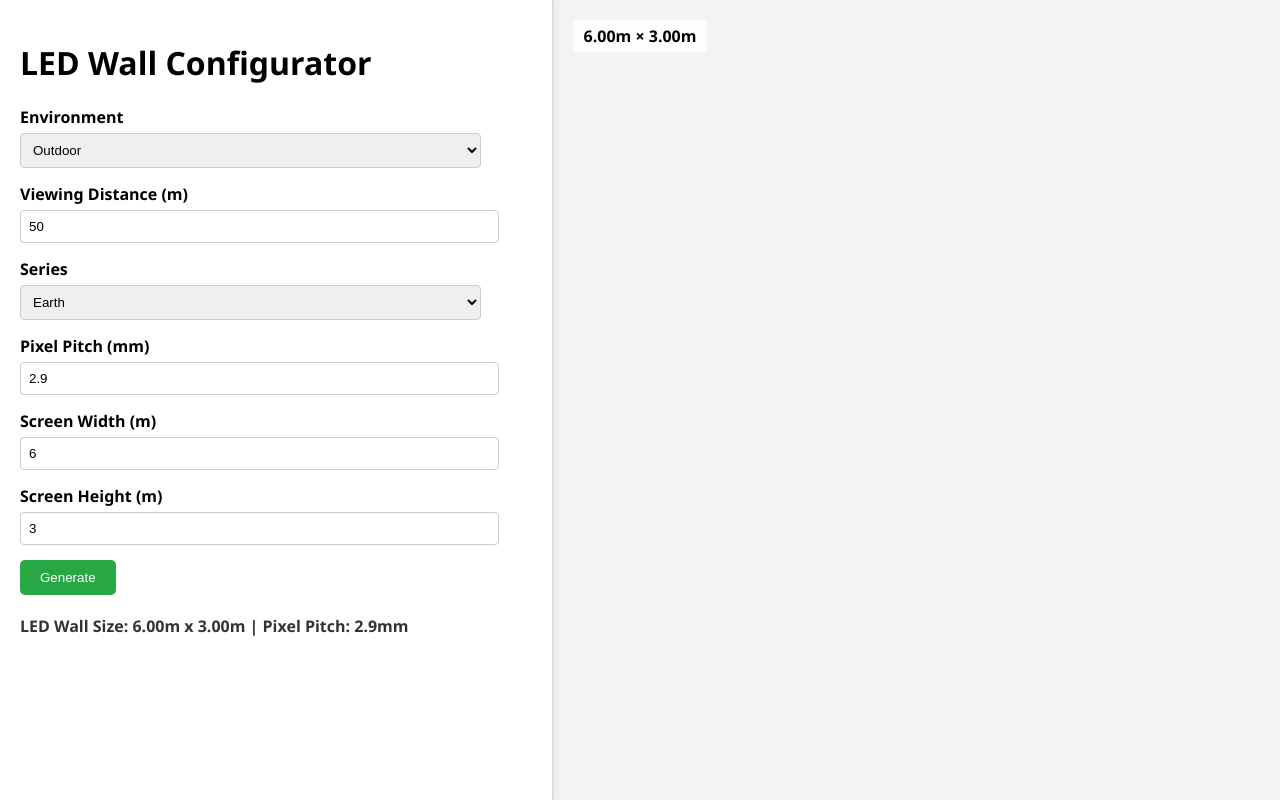
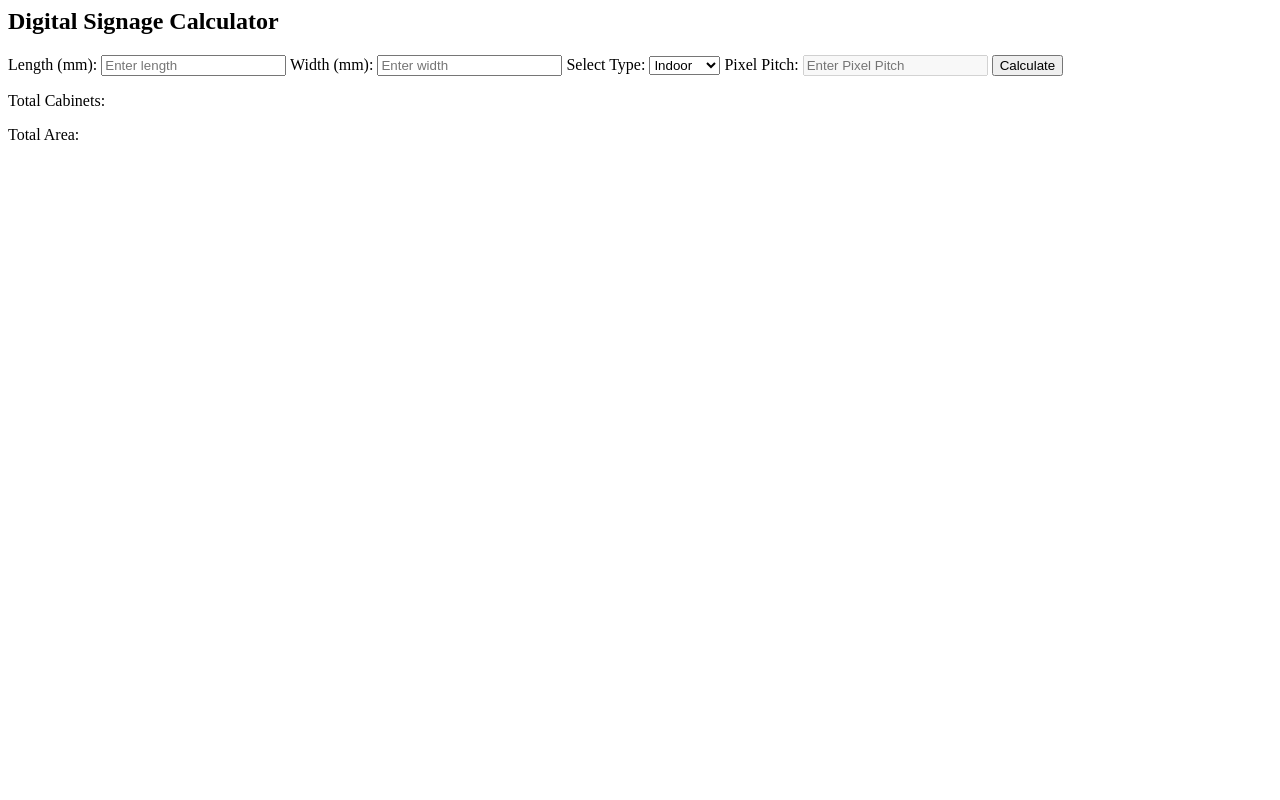
Before and after one commit to amishav31/Ashwani_main, a plain HTML site: page index.html in a window 1280 px wide. Drawn offline with nearby package versions, Linux system fonts and the light colour scheme.

Commit message:
Update index.html

```diff
--- a/index.html
+++ b/index.html
@@ -1,212 +1,27 @@
-<!DOCTYPE html>
-<html lang="en">
-<head>
-  <meta charset="UTF-8" />
-  <meta name="viewport" content="width=device-width, initial-scale=1.0"/>
-  <title>LED Wall Configurator</title>
-  <script src="https://cdnjs.cloudflare.com/ajax/libs/three.js/r128/three.min.js"></script>
-  <style>
-    body {
-      margin: 0;
-      font-family: 'Segoe UI', sans-serif;
-      background: #f4f4f4;
-      height: 100vh;
-      display: flex;
-    }
+<div class="container">
+  <h2>Digital Signage Calculator</h2>
+  <div class="inputs">
+    <label for="length">Length (mm):</label>
+    <input type="number" id="length" placeholder="Enter length">
 
-    .container {
-      display: flex;
-      width: 100%;
-    }
+    <label for="width">Width (mm):</label>
+    <input type="number" id="width" placeholder="Enter width">
 
-    .calculator-container {
-      width: 40%;
-      padding: 20px;
-      background: #fff;
-      border-right: 2px solid #ddd;
-      box-shadow: 2px 0 10px rgba(0, 0, 0, 0.05);
-      overflow-y: auto;
-    }
+    <label for="type">Select Type:</label>
+    <select id="type">
+      <option value="indoor">Indoor</option>
+      <option value="outdoor">Outdoor</option>
+    </select>
 
-    .form-group {
-      margin-bottom: 15px;
-    }
+    <label for="pixel">Pixel Pitch:</label>
+    <input type="number" id="pixel" placeholder="Enter Pixel Pitch" disabled>
 
-    label {
-      display: block;
-      margin-bottom: 5px;
-      font-weight: bold;
-    }
-
-    .form-control {
-      padding: 8px;
-      width: 90%;
-      border-radius: 4px;
-      border: 1px solid #ccc;
-    }
-
-    .btn {
-      background-color: #28a745;
-      color: white;
-      border: none;
-      padding: 10px 20px;
-      border-radius: 5px;
-      cursor: pointer;
-    }
-
-    #3d-container {
-      width: 60%;
-      height: 100vh;
-      background: #e0e0e0;
-      position: relative;
-    }
-
-    #screen-size-label {
-      margin-top: 20px;
-      font-weight: bold;
-      color: #333;
-    }
-
-    #dimension-overlay {
-      position: absolute;
-      top: 20px;
-      left: 50%;
-      transform: translateX(-50%);
-      font-size: 16px;
-      font-weight: bold;
-      color: #000;
-      background: rgba(255, 255, 255, 0.8);
-      padding: 5px 10px;
-      border-radius: 4px;
-    }
-  </style>
-</head>
-<body>
-<div class="container">
-  <!-- Config Section -->
-  <div class="calculator-container">
-    <h1>LED Wall Configurator</h1>
-
-    <div class="form-group">
-      <label for="environment">Environment</label>
-      <select id="environment" class="form-control">
-        <option value="Indoor">Indoor</option>
-        <option value="Outdoor" selected>Outdoor</option>
-      </select>
-    </div>
-
-    <div class="form-group">
-      <label for="viewing-distance">Viewing Distance (m)</label>
-      <input type="number" id="viewing-distance" class="form-control" min="1" value="50">
-    </div>
-
-    <div class="form-group">
-      <label for="series">Series</label>
-      <select id="series" class="form-control">
-        <option value="Earth">Earth</option>
-        <option value="Sky">Sky</option>
-        <option value="Nova">Nova</option>
-      </select>
-    </div>
-
-    <div class="form-group">
-      <label for="pixel-pitch">Pixel Pitch (mm)</label>
-      <input type="number" id="pixel-pitch" class="form-control" value="2.9">
-    </div>
-
-    <div class="form-group">
-      <label for="width">Screen Width (m)</label>
-      <input type="number" id="width" class="form-control" value="6">
-    </div>
-
-    <div class="form-group">
-      <label for="height">Screen Height (m)</label>
-      <input type="number" id="height" class="form-control" value="3">
-    </div>
-
-    <button class="btn" onclick="renderScreen()">Generate</button>
-
-    <div id="screen-size-label"></div>
+    <button onclick="calculate()">Calculate</button>
   </div>
 
-  <!-- 3D Display -->
-  <div id="3d-container">
-    <div id="dimension-overlay"></div>
-  </div>
+  <div id="result">
+    <p>Total Cabinets: <span id="total-cabinets"></span></p>
+    <p>Total Area: <span id="total-area"></span></p>
+    <div id="preview"></div>
+  </div>
 </div>
-<script>
-  let scene, camera, renderer, ledWall;
-
-  function init3D() {
-    const container = document.getElementById('3d-container');
-
-    renderer = new THREE.WebGLRenderer({ antialias: true });
-    renderer.setSize(container.clientWidth, container.clientHeight);
-    container.appendChild(renderer.domElement);
-
-    scene = new THREE.Scene();
-    const aspect = container.clientWidth / container.clientHeight;
-    camera = new THREE.PerspectiveCamera(75, aspect, 0.1, 1000);
-    camera.position.z = 20;
-
-    const light = new THREE.AmbientLight(0xffffff, 1);
-    scene.add(light);
-
-    scene.background = new THREE.Color(0xf0f0f0);
-
-    const axesHelper = new THREE.AxesHelper(5);
-    scene.add(axesHelper);
-
-    renderScreen(); // initial render
-    animate();
-  }
-
-  function animate() {
-    requestAnimationFrame(animate);
-    if (ledWall) {
-      ledWall.rotation.y += 0.005;
-      ledWall.rotation.x += 0.002;
-    }
-    renderer.render(scene, camera);
-  }
-
-  function renderScreen() {
-    const width = parseFloat(document.getElementById('width').value) || 1;
-    const height = parseFloat(document.getElementById('height').value) || 1;
-    const pitch = parseFloat(document.getElementById('pixel-pitch').value) || 2.5;
-
-    if (ledWall) {
-      scene.remove(ledWall);
-    }
-
-    const geometry = new THREE.BoxGeometry(width, height, 0.2);
-    const material = new THREE.MeshStandardMaterial({
-      color: 0x0033aa,
-      metalness: 0.3,
-      roughness: 0.6
-    });
-    ledWall = new THREE.Mesh(geometry, material);
-    ledWall.position.z = -1;
-    scene.add(ledWall);
-
-    camera.position.z = Math.max(width, height) * 2;
-    camera.lookAt(ledWall.position);
-
-    document.getElementById('screen-size-label').innerText =
-      `LED Wall Size: ${width.toFixed(2)}m x ${height.toFixed(2)}m | Pixel Pitch: ${pitch.toFixed(1)}mm`;
-
-    document.getElementById('dimension-overlay').innerText =
-      `${width.toFixed(2)}m × ${height.toFixed(2)}m`;
-  }
-
-  window.addEventListener('resize', () => {
-    const container = document.getElementById('3d-container');
-    camera.aspect = container.clientWidth / container.clientHeight;
-    camera.updateProjectionMatrix();
-    renderer.setSize(container.clientWidth, container.clientHeight);
-  });
-
-  window.addEventListener("DOMContentLoaded", init3D);
-</script>
-</body>
-</html>
```
